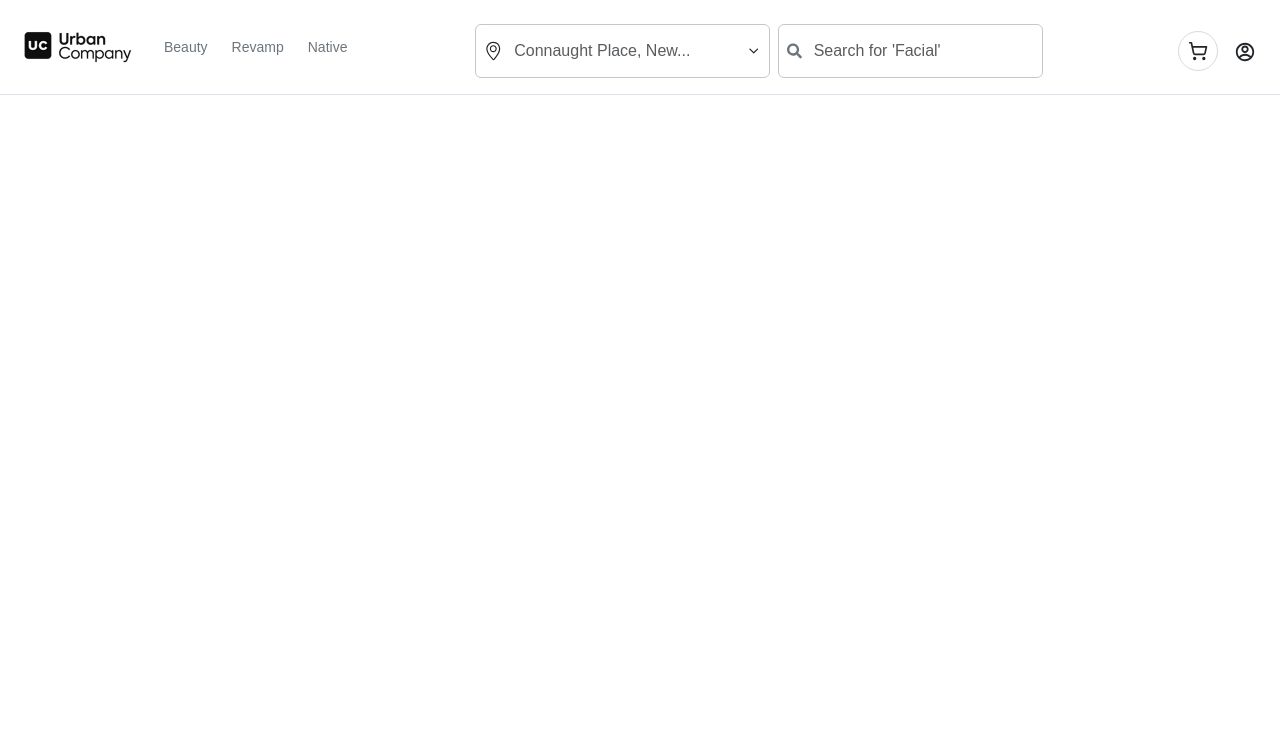
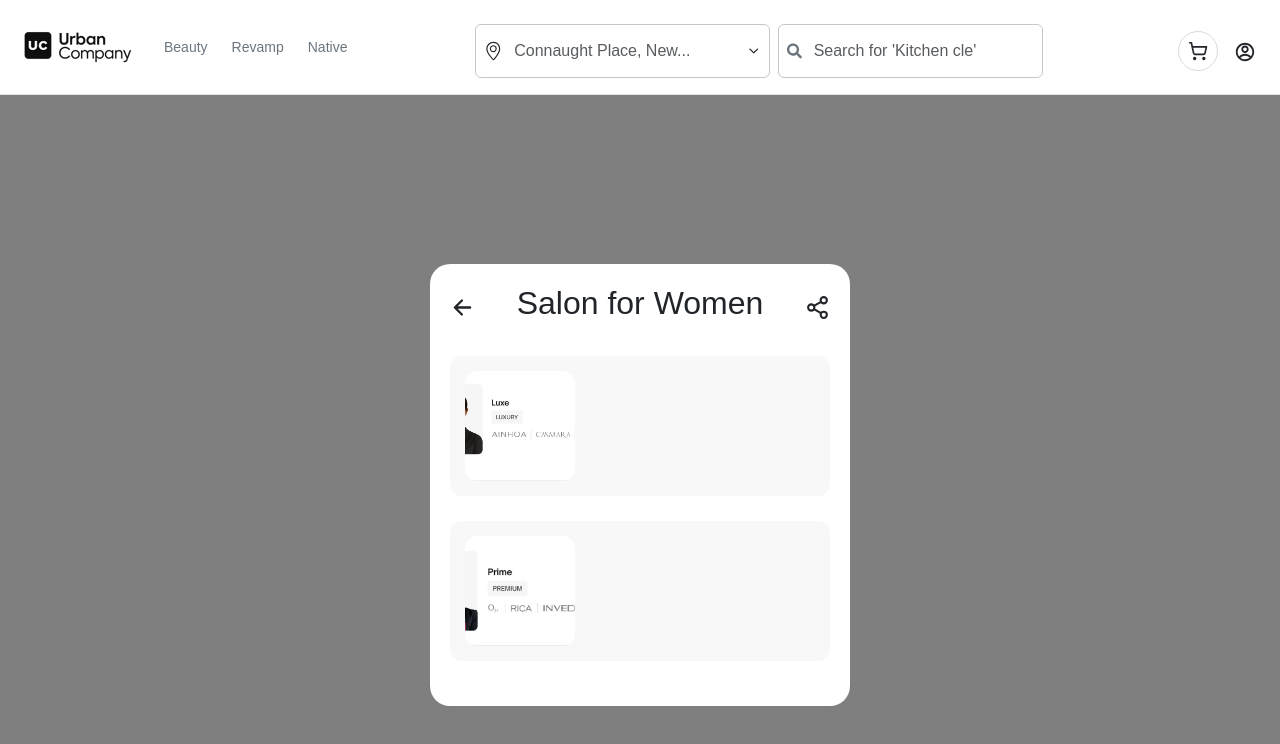
Before and after one commit to Sasirekha1127/urban-projects, a Vue app: page /salonforwomen in a window 1280 px wide. Shown: the top 744 px of the page. Built offline with nearby package versions, Linux system fonts and the light colour scheme.

Commit message:
update files

```diff
--- a/src/Pages/Beauty.css
+++ b/src/Pages/Beauty.css
@@ -25,13 +25,13 @@
 /* Spinner */
 .spinner {
   display: flex;
-  gap: 8px;
+  gap: 2px;
 }
 
 .spinner .dot {
   width: 15px;
   height: 15px;
-  background: #ff4d6d; /* pink/red color */
+  background: #646464; /* pink/red color */
   border-radius: 50%;
   animation: bounce 0.6s infinite alternate;
 }
--- a/src/Pages/Beauty.jsx
+++ b/src/Pages/Beauty.jsx
@@ -67,7 +67,7 @@
 );
 
 // ---------- MAIN BEAUTY PAGE ----------
-function Beauty({ setHideNavbar, setHideSearch }) {
+function Beauty({ setHideNavbar,  }) {
   const [loading, setLoading] = useState(true);
   const navigate = useNavigate();
 
@@ -75,12 +75,11 @@
 
   useEffect(() => {
   setHideNavbar(true);
-  setHideSearch(true); // hide search at start
 
   const timer = setTimeout(() => {
     setLoading(false);
-    setHideNavbar(false); // show navbar
-    setHideSearch(false); // show search again
+
+    setHideNavbar(false);
   }, 2000);
 
   return () => clearTimeout(timer);
@@ -142,7 +141,7 @@
     prevArrow: <PrevArrow />,
     responsive: [
       { breakpoint: 1024, settings: { slidesToShow: 2 } },
-      { breakpoint: 768, settings: { slidesToShow: 1,slidesToScroll:1 } },
+      { breakpoint: 768, settings: { slidesToShow: 2,slidesToScroll:2 } },
     ],
   };
 
--- a/src/Pages/SalonPage.jsx
+++ b/src/Pages/SalonPage.jsx
@@ -5,7 +5,7 @@
   return (
     <div className="salon-wrapper">
       <h1>Salon for Women</h1>
-      <p>⭐ 4.85 (15.6M bookings)</p>
+      <p> 4.85 (15.6M bookings)</p>
 
       <div className="salon-banner">
         <img src={salonBanner} alt="Salon Service" />
--- /dev/null
+++ b/src/Pages/Salonforwomen.css
@@ -0,0 +1,70 @@
+/* Background overlay */
+.sfw-overlay {
+  width: 100%;
+  height: 100vh;
+  background: rgba(0,0,0,0.5);
+  display: flex;
+  justify-content: center;
+  align-items: center;
+}
+
+/* Main popup box */
+.sfw-box {
+  width: 420px;
+  background: #fff;
+  border-radius: 20px;
+  padding: 20px;
+  overflow-y: auto;
+  max-height: 85vh;
+}
+
+/* Header */
+.sfw-header {
+  display: flex;
+  align-items: center;
+  justify-content: space-between;
+  margin-bottom: 25px;
+}
+
+.sfw-back, .sfw-share {
+  font-size: 25px;
+  cursor: pointer;
+}
+
+/* Cards */
+.sfw-card {
+  display: flex;
+  gap: 15px;
+  margin-bottom: 25px;
+  padding: 15px;
+  border-radius: 12px;
+  background: #f8f8f8;
+}
+
+.sfw-img {
+  width: 110px;
+  height: 110px;
+  border-radius: 12px;
+  object-fit: cover;
+}
+
+.sfw-info h3 {
+  margin-top: 5px;
+  font-size: 16px;
+}
+
+/* Tags */
+.sfw-tag {
+  padding: 4px 10px;
+  font-size: 11px;
+  border-radius: 5px;
+  display: inline-block;
+}
+
+.sfw-luxury {
+  background: #eee;
+}
+
+.sfw-premium {
+  background: #e8f0ff;
+}
--- /dev/null
+++ b/src/Pages/Salonforwomen.jsx
@@ -0,0 +1,45 @@
+import React from "react";
+import { IoArrowBack } from "react-icons/io5";
+import { FiShare2 } from "react-icons/fi";
+
+import luxe from "../assets/luxe.png";
+import prime from "../assets/prime.png";
+
+import "../pages/salonforwomen.css";
+
+export default function SalonForWomen() {
+  return (
+    <div className="sfw-overlay">
+      <div className="sfw-box">
+
+        {/* Header */}
+        <div className="sfw-header">
+          <IoArrowBack className="sfw-back" />
+          <h2>Salon for Women</h2>
+          <FiShare2 className="sfw-share" />
+        </div>
+
+        {/* Luxury Card */}
+        <div className="sfw-card">
+          <img src={luxe} className="sfw-img" alt="Luxury" />
+
+          {/* <div className="sfw-info">
+            <span className="sfw-tag sfw-luxury">LUXURY</span>
+            <h3>Ainhoa | Casmara | Cirépil</h3>
+          </div> */}
+        </div>
+
+        {/* Prime Card */}
+        <div className="sfw-card">
+          <img src={prime} className="sfw-img" alt="Prime" />
+
+          {/* <div className="sfw-info">
+            <span className="sfw-tag sfw-premium">PREMIUM</span>
+            <h3>Rica | Inveda | O3+</h3>
+          </div> */}
+        </div>
+
+      </div>
+    </div>
+  );
+}
--- a/src/Router.jsx
+++ b/src/Router.jsx
@@ -5,6 +5,9 @@
 import NavbarUC from "./components/Navbar.jsx";
 import CartPage from "./Pages/CardPage.jsx";
 import Beauty from "./Pages/Beauty.jsx";
+
+import Salonforwomen from "../src/pages/Salonforwomen.jsx";
+
 import Revamp from "./Pages/Revamp.jsx";
 import Native from "./Pages/Native.jsx";
 import Home from "./Pages/Home.jsx";
@@ -36,11 +39,9 @@
   const alwaysHideNavbarRoutes = ["/cart"];
 
   useEffect(() => {
-  setHideSearch(hideSearchRoutes.includes(location.pathname));
-  setHideNavbar(alwaysHideNavbarRoutes.includes(location.pathname));
-}, [location.pathname, setHideSearch, setHideNavbar]);
-
-
+    setHideSearch(hideSearchRoutes.includes(location.pathname));
+    setHideNavbar(alwaysHideNavbarRoutes.includes(location.pathname));
+  }, [location.pathname, setHideSearch, setHideNavbar]);
 
   const shouldHideNavbar =
     alwaysHideNavbarRoutes.includes(location.pathname) || hideNavbar;
@@ -65,6 +66,7 @@
             />
           }
         />
+        <Route path="/salonforwomen" element={<Salonforwomen />} />
 
         {/* REVAMP */}
         <Route
--- a/src/components/Loading.css
+++ b/src/components/Loading.css
@@ -34,7 +34,7 @@
 /* Purple moving bar */
 .loading-progress {
   height: 100%;
-  width: 35%;        /* size of animated piece */
+  width: 35%;
   background: #7e3eff;
   animation: loadAnim 9.3s forwards;
 }
--- a/src/components/Wal.jsx
+++ b/src/components/Wal.jsx
@@ -1,5 +1,5 @@
 import walls3 from "../assets/walls3.png";
-import "./walls.css";
+import "../components/Walls.css";
 
 
 const WallPanel = () => {
--- a/src/components/Wallpannel.jsx
+++ b/src/components/Wallpannel.jsx
@@ -1,5 +1,5 @@
 import wall2 from "../assets/wallpanel2.png"
-import "./walls.css";
+import "../components/Walls.css";
 
 
 const Walls = () => {
--- a/src/components/Wallpannels.jsx
+++ b/src/components/Wallpannels.jsx
@@ -1,7 +1,7 @@
 // src/components/WallPanel.jsx
 import React from "react";
 import wall3 from "../assets/wall3.png";
-import "./walls.css";
+import "../components/Walls.css";
 
 const WallPanel = () => {
   return (
--- a/src/components/Walls.jsx
+++ b/src/components/Walls.jsx
@@ -1,7 +1,7 @@
 import React from "react";
 import walls from "../assets/wallpanel.jpg";
 
-import "./walls.css";
+import "../components/Walls.css";
 
 const Walls = () => {
   return (
```
Also changed, not shown: src/Pages/Footer.css (+3 -4 lines), src/assets/luxe.png (added), src/assets/prime.png (added).
